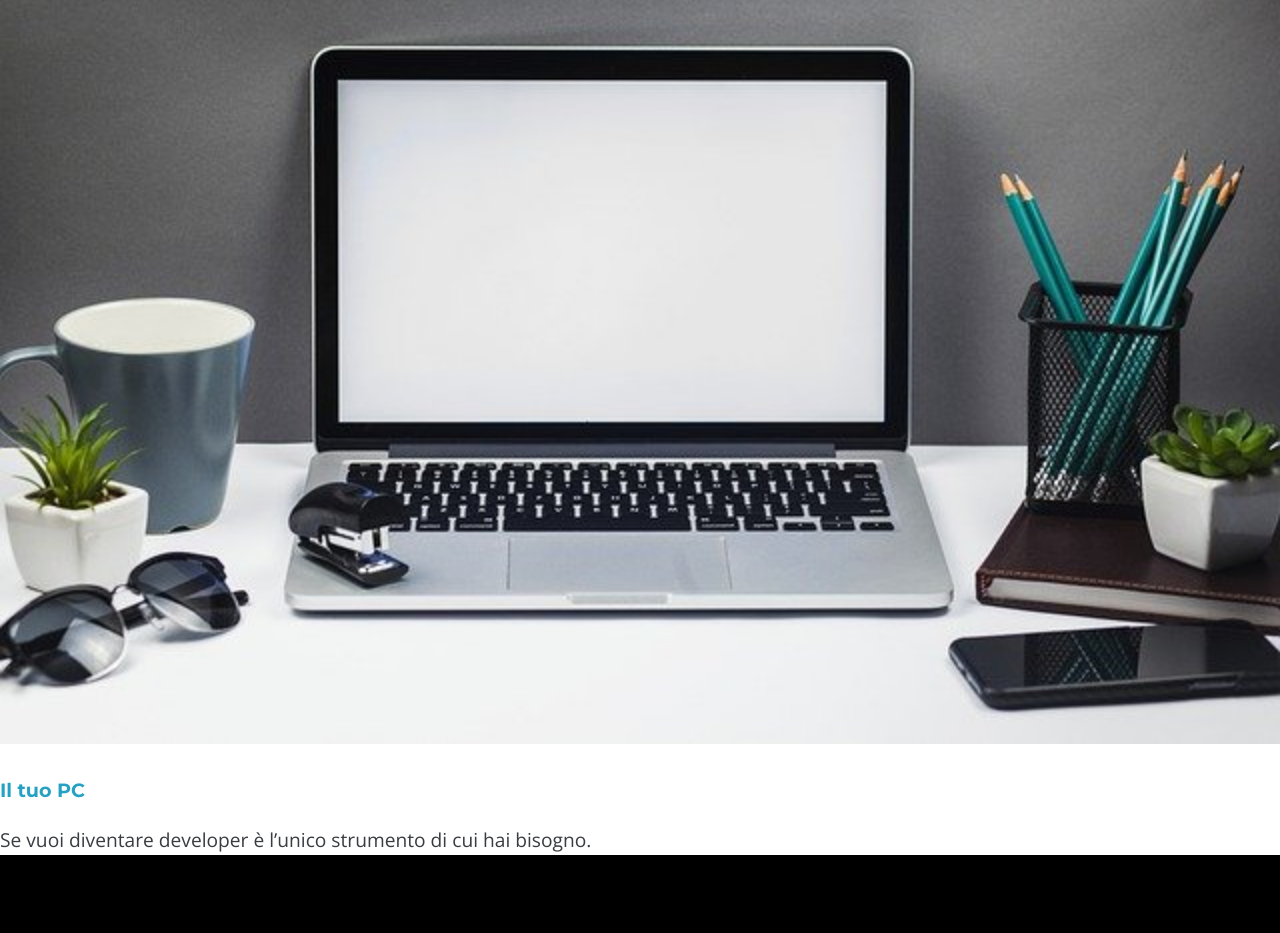
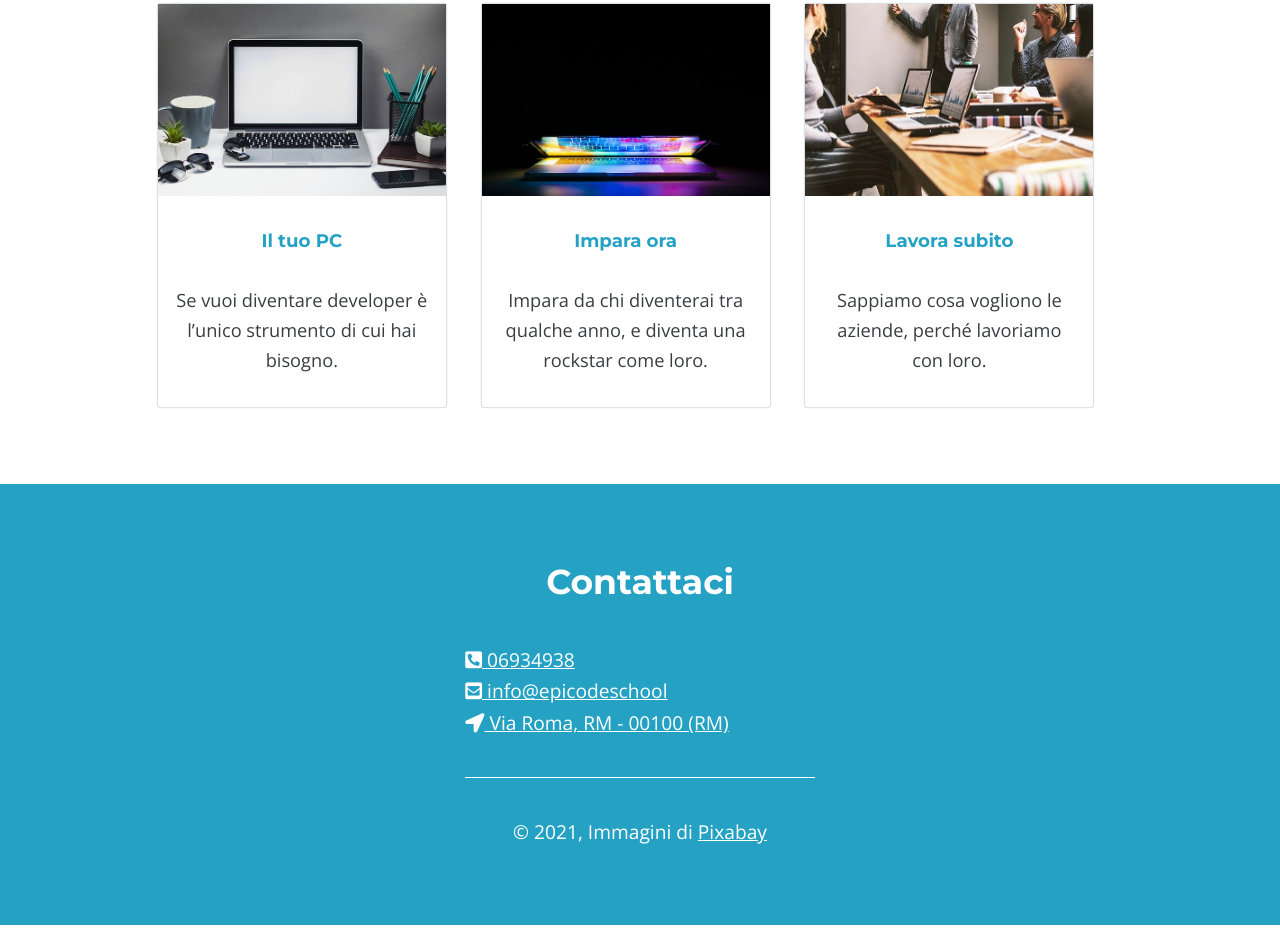
Before and after one commit to VascoPanigi/U1-W1-D5, a plain HTML site: page desktop.html in a window 1280 px wide. Shown: the part 1864-2797 px from the top of the page. Drawn offline with nearby package versions, Linux system fonts and the light colour scheme.

Commit message:
almost finished desktop version

```diff
--- a/Esercizio/css/styleDesktop.css
+++ b/Esercizio/css/styleDesktop.css
@@ -3,6 +3,11 @@
 @import url("https://fonts.googleapis.com/css2?family=Montserrat:ital,wght@0,100..900;1,100..900&family=Open+Sans:ital,wght@0,300..800;1,300..800&display=swap");
 
 /* BODY GENERAL SETTINGS */
+
+html,
+body {
+  min-width: 1000px;
+}
 
 body {
   width: 100%;
@@ -88,6 +93,22 @@ nav {
   padding: 6em 0;
 }
 
+/* STYLE ANCHOR TAG AS BUTTON */
+
+a.start-button {
+  font-family: "Montserrat", sans-serif;
+  font-weight: 700;
+  padding: 0.9em 1.5em;
+  border-radius: 6px;
+  color: white;
+  background-color: #f04c2f;
+  text-decoration: none;
+}
+
+.button-container {
+  margin: 3em 0 1em 0;
+}
+
 /* TESTIMONIAL */
 
 .testimonial {
@@ -116,18 +137,66 @@ p > span {
   font-size: 0.8em;
 }
 
-/* STYLE ANCHOR TAG AS BUTTON */
-
-a.start-button {
-  font-family: "Montserrat", sans-serif;
-  font-weight: 700;
-  padding: 0.9em 1.5em;
-  border-radius: 6px;
-  color: white;
-  background-color: #f04c2f;
-  text-decoration: none;
+/* CARDS SECTION */
+.cards {
+  text-align: center;
 }
 
-.button-container {
-  margin: 3em 0 1em 0;
+.redirect-card {
+  display: inline-block;
+  width: 15em;
+  margin: 4em 0;
+  border: 1px solid #dee1e3;
+  box-shadow: 0px 0px 0.5px 0.2px #dee1e3;
+  border-radius: 1%;
+  margin-right: 1.5em;
 }
+
+.redirect-card > p,
+h3 {
+  margin-bottom: 1.7em;
+  padding: 0 1em;
+  font-size: 0.95em;
+}
+
+.redirect-card > picture > img {
+  height: 10em;
+}
+
+/* FOOTER */
+
+footer {
+  display: block;
+  text-align: center;
+  background-color: #25a2c3;
+  padding: 2em 3em 2em 3em;
+}
+
+footer > h2 {
+  color: white;
+  font-size: 1.8em;
+}
+
+.contact-container {
+  width: 30%;
+  margin: 0 auto;
+}
+
+.contact-info > a {
+  display: block;
+  text-align: left;
+}
+
+.contact-info {
+  padding-bottom: 2em;
+}
+
+#copyright {
+  padding: 2em 0 2em 0;
+  color: white;
+  border-top: 1px solid white;
+}
+
+a {
+  color: white;
+}
--- a/desktop.html
+++ b/desktop.html
@@ -102,6 +102,7 @@
     </main>
     <footer>
       <h2>Contattaci</h2>
+      <div class="contact-container">
         <div class="contact-info">
           <a href="#"><i class="fas fa-phone-square-alt"></i> 06934938</a>
           <a href="#"
@@ -114,6 +115,7 @@
         <div id="copyright">
           <p>&#169; 2021, Immagini di <a href="#">Pixabay</a></p>
         </div>
+      </div>
     </footer>
   </body>
 </html>
```
Lines whose indentation alone changed are shown as unchanged.
